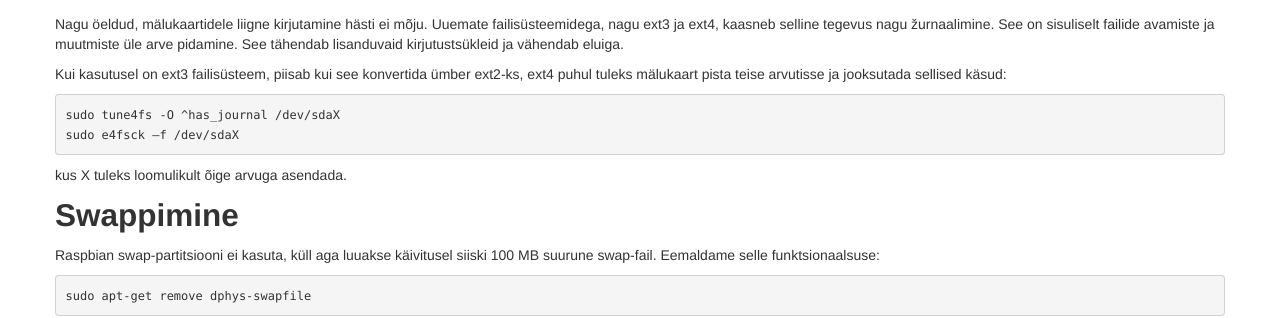
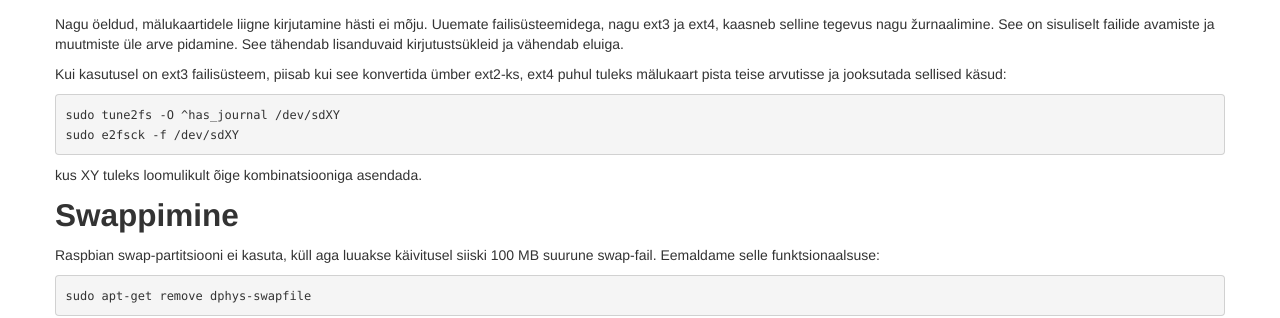
Before and after one commit to Raidok/Raidok.github.io, a Jekyll site: the page built from _posts/2013-07-18-raspberry-pi-malukaardi-eluea-pikendamine.md, in a window 1280 px wide. Shown: the part 166-484 px from the top of the page. Built offline with Jekyll 4.4.1, drawn with Linux system fonts in a browser that asks for light colours; nearby versions of some CDN libraries.

Commit message:
kaks ja neli

```diff
--- a/_posts/2013-07-18-raspberry-pi-malukaardi-eluea-pikendamine.md
+++ b/_posts/2013-07-18-raspberry-pi-malukaardi-eluea-pikendamine.md
@@ -14,10 +14,10 @@ Nagu öeldud, mälukaartidele liigne kirjutamine hästi ei mõju. Uuemate failis
 
 Kui kasutusel on ext3 failisüsteem, piisab kui see konvertida ümber ext2-ks, ext4 puhul tuleks mälukaart pista teise arvutisse ja jooksutada sellised käsud:
 
-    sudo tune4fs -O ^has_journal /dev/sdaX
-    sudo e4fsck –f /dev/sdaX
+    sudo tune2fs -O ^has_journal /dev/sdXY
+    sudo e2fsck -f /dev/sdXY
 
-kus X tuleks loomulikult õige arvuga asendada.
+kus XY tuleks loomulikult õige kombinatsiooniga asendada.
 
 
 ## Swappimine
```
